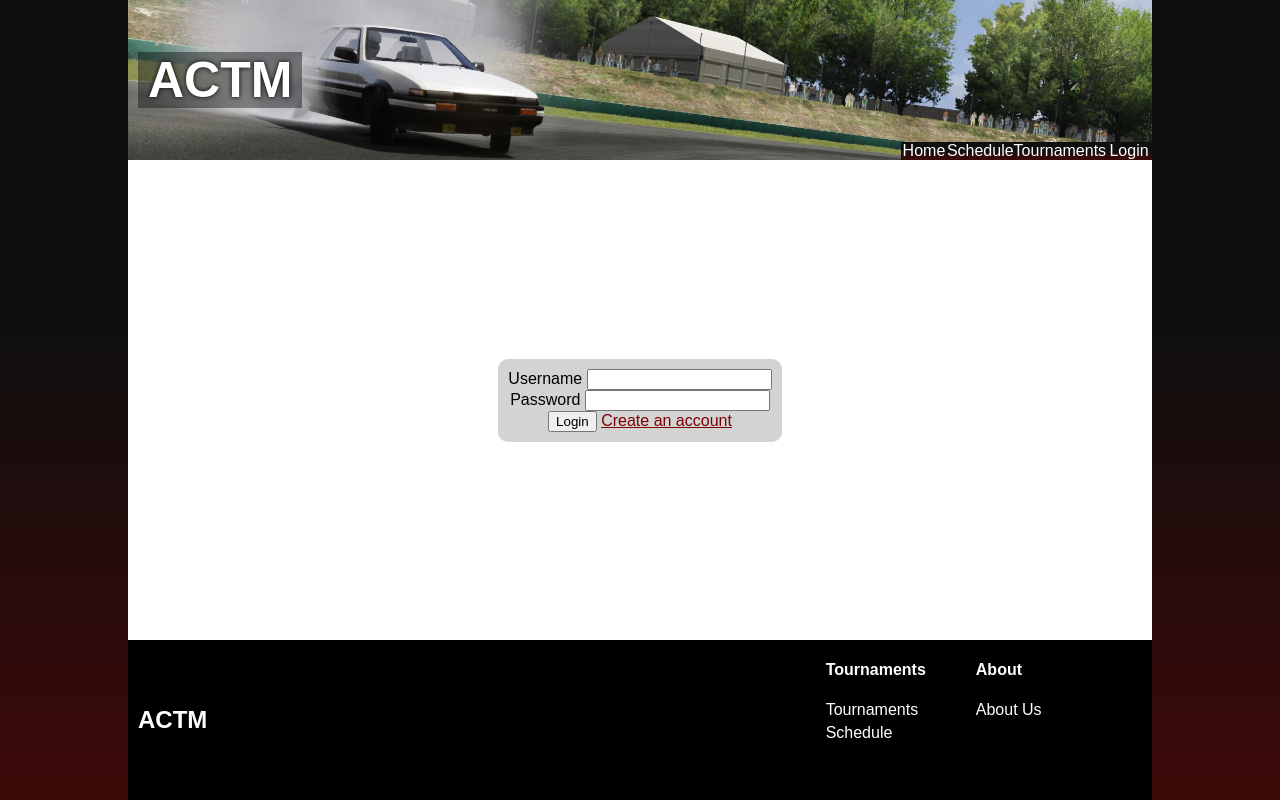
After one commit to IAbdulHamid13/Assetto_Corsa_Tournament_Manager, a Django app: template source/main/templates/registration/login.html in a window 1280 px wide. The commit adds this page. Run offline with Django 3.2, Linux system fonts and the light colour scheme; the template is opened without the code that fills it, so the values that code supplies are empty, except form fields; tables that the repository leaves empty hold one stand-in row (values such as "Sample post"); form fields are guessed from the names that the template uses.

Commit message:
Update templates and styles for login etc

```diff
--- /dev/null
+++ b/source/main/static/styles/login.css
@@ -0,0 +1,14 @@
+#login-form-area {
+    display: flex;
+    flex-direction: column;
+    align-items: center;
+    height: 100%;
+    > form {
+        background-color: lightgrey;
+        padding: 10px;
+        margin: auto;
+        border-radius: 10px;
+        justify-items: center;
+        text-align: center;
+    }
+}
--- a/source/main/static/styles/main.css
+++ b/source/main/static/styles/main.css
@@ -29,6 +29,14 @@ header {
 a {
     color: white;
     text-decoration: none;
+    cursor: pointer;
+    form {
+        justify-items: center;
+        button {
+            appearance: none;
+            all: inherit;
+        }
+    }
 }
 
 
--- a/source/main/templates/main/base.html
+++ b/source/main/templates/main/base.html
@@ -3,6 +3,7 @@
 <html>
     <head>
         <link rel="stylesheet" href="{% static 'styles/main.css' %}">
+        {% block head %}{% endblock %}
         <title>{% block title %}{% endblock %} | ACTM</title>
     </head>
     <body>
@@ -14,7 +15,17 @@
                 <a href="/">Home</a>
                 <a href="{% url 'schedule' %}">Schedule</a>
                 <a href="{% url 'tournaments:all' %}">Tournaments</a>
-                <a href="{% url 'profile'%}">Profile</a>
+                {% if user.is_authenticated %}
+                <a href="{% url 'profile' %}">{{user}}</a>
+                <a>
+                    <form action="{% url 'logout' %}" method="post">
+                        {% csrf_token %}
+                        <button>Logout</button>
+                    </form>
+                </a>
+                {% else %}
+                <a href="{% url 'login' %}">Login</a>
+                {% endif %}
             </div>
         </header>
         <main>
--- /dev/null
+++ b/source/main/templates/registration/login.html
@@ -0,0 +1,24 @@
+{% extends "main/base.html" %}
+{% load static %}
+{% block title %}Login{% endblock %}
+{% block head %}
+<link rel="stylesheet" href="{% static 'styles/login.css' %}">
+{% endblock %}
+{% block content %}
+<div id="login-form-area">
+    <form action="{% url 'login' %}" method="post">
+        {% csrf_token %}
+        <div class="input-field">
+            {{form.username.label_tag}}
+            {{form.username}}
+        </div>
+        <div class="input-field">
+            {{form.password.label_tag}}
+            {{form.password}}
+        </div>
+        <button>Login</button>
+        <a href="{% url 'register' %}">Create an account</a>
+    </form>
+</div>
+
+{% endblock %}
```
Also changed, not shown: source/main/templates/registration/register.html (added, +31 -0 lines).
